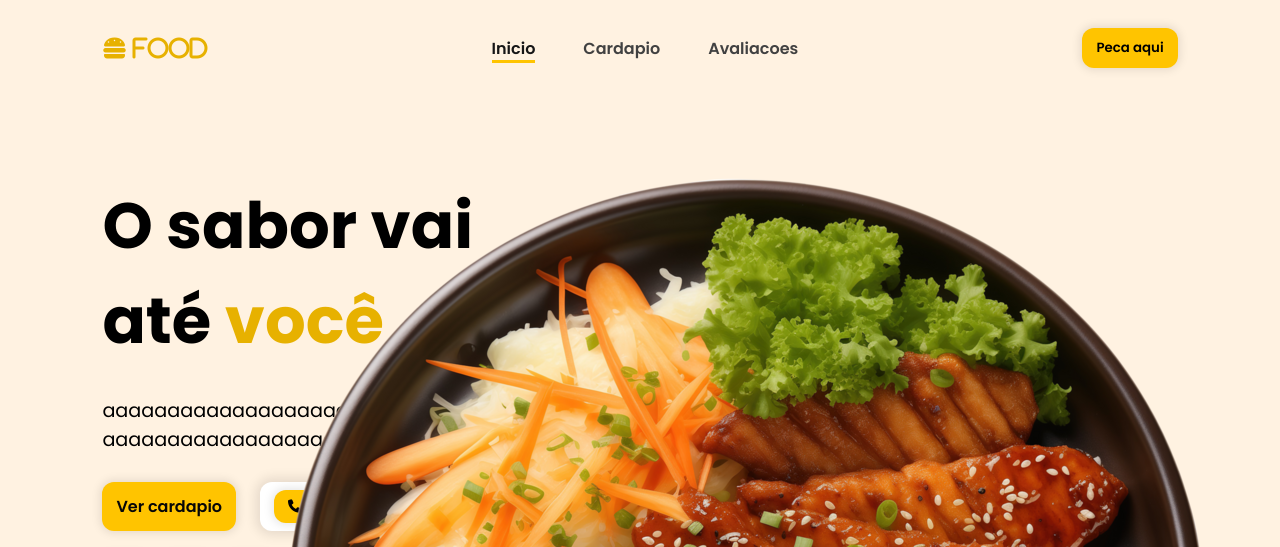
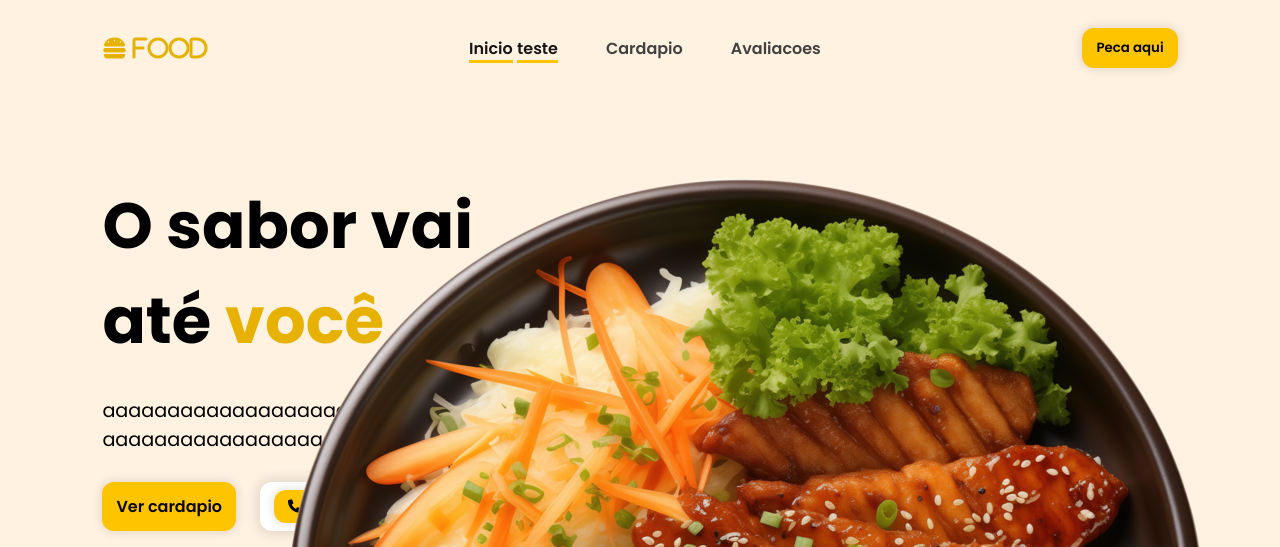
Before and after one commit to Kamille07-dev/teste1, a plain HTML site: page folder/index.html in a window 1280 px wide. Shown: the top 547 px of the page. Drawn offline with nearby package versions, Linux system fonts and the light colour scheme.

Commit message:
add um erro

```diff
--- a/folder/index.html
+++ b/folder/index.html
@@ -19,6 +19,7 @@
             <ul id="nav-list">
                 <li class="nav-item active">
                     <a href="#home">Inicio</a>
+                    <a href="#home">teste</a>
                 </li>
 
                 <li class="nav-item">
```
